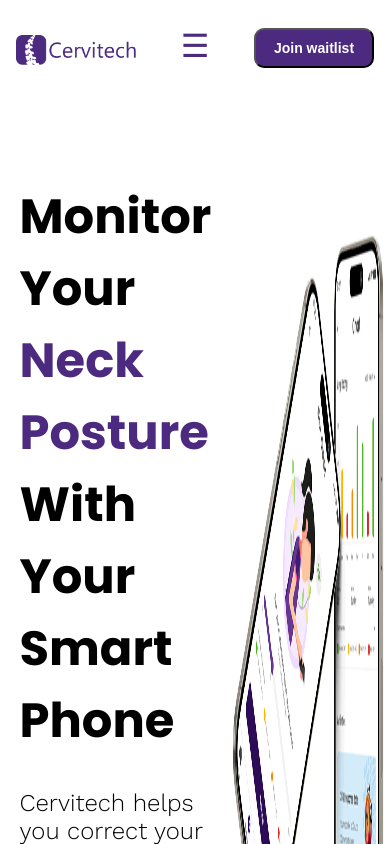
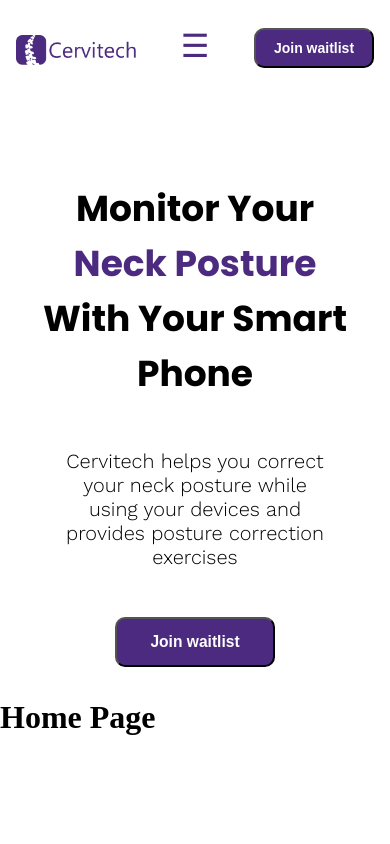
Before and after one commit to adedamola-toye/cervitech-website, a React (Vite) app: page / in a window 390 px wide. Shown: the top 844 px of the page. Built offline with nearby package versions, Linux system fonts and the light colour scheme.

Commit message:
header complete with responsiveness

```diff
--- a/src/styles/Header.css
+++ b/src/styles/Header.css
@@ -2,14 +2,15 @@
 
 .header {
   display: flex;
-  margin-top: -5%;
+  margin-top: 5%;
   margin-left: 5%;
   max-width: 100vw;
   overflow-x: hidden;
+/*   height: 80vh; */
 }
 
 .header img {
-  width: 55%;
+  width: 60%;
   height: auto;
   max-width: 1500px;
   margin-right: -2%;
@@ -23,6 +24,7 @@
   font-family: "Poppins", sans-serif;
   font-weight: 700;
   font-size: 100px;
+  margin-top: 10%;
 }
 
 .left h1 span {
@@ -67,13 +69,15 @@
 
 @media (max-width: 2700px) {
   .header {
-    margin-top: 7rem;
+    margin-top: 5rem;
   }
   .left {
     width: 50%;
   }
   .header h1 {
     font-size: 60px;
+    margin-top: 5rem;
+
   }
 
   .header p {
@@ -89,13 +93,68 @@
   }
 }
 
+
 @media (max-width: 1690px) {
   .header p {
-    font-size: 24px;
-    margin-top: 2rem;
-    margin-bottom: 2rem;
+    font-size: 25px;
+    margin-top: 1.8rem;
+    margin-bottom: 1.8rem;
   }
   .header h1 {
     font-size: 48px;
+    margin-top: 4rem;
+  }
+
+  .header{
+    margin-top: 5rem;
   }
 }
+
+@media(max-width: 1200px){
+    .header{
+        margin-left: 1px;
+        padding-left: 27px;
+        margin-top: 3rem;
+    }
+
+    .header h1{
+        font-size: 36px;
+        margin-top: 4rem;
+    }
+
+    .header p{
+        font-size: 20px;
+        margin-top: 1rem;
+        margin-bottom: 1rem;
+    }
+    .header img{
+        width:60%;
+        height: 500px
+    }
+
+}
+
+@media(max-width: 700px){
+    .header{
+
+        margin: 0;
+        padding: 2rem;
+    }
+    .header img{
+        display: none;
+    }
+    .left{
+        margin: 0;
+        display: flex;
+        flex-direction: column;
+        align-items: center;
+    }
+    .header h1{
+        text-align: center;
+
+    }
+    .header p{
+        text-align: center;
+        padding:2rem
+    }
+}
--- a/src/styles/Navbar.css
+++ b/src/styles/Navbar.css
@@ -35,6 +35,11 @@ nav {
   cursor: pointer;
   color: #4c2a7f;
 }
+
+  .join-btn:hover {
+    background-color: #2c0c56;
+    transform: scale(1.05);
+  }
 
 /*Below laptop to tablet*/
 @media (max-width: 1200px) {
```
